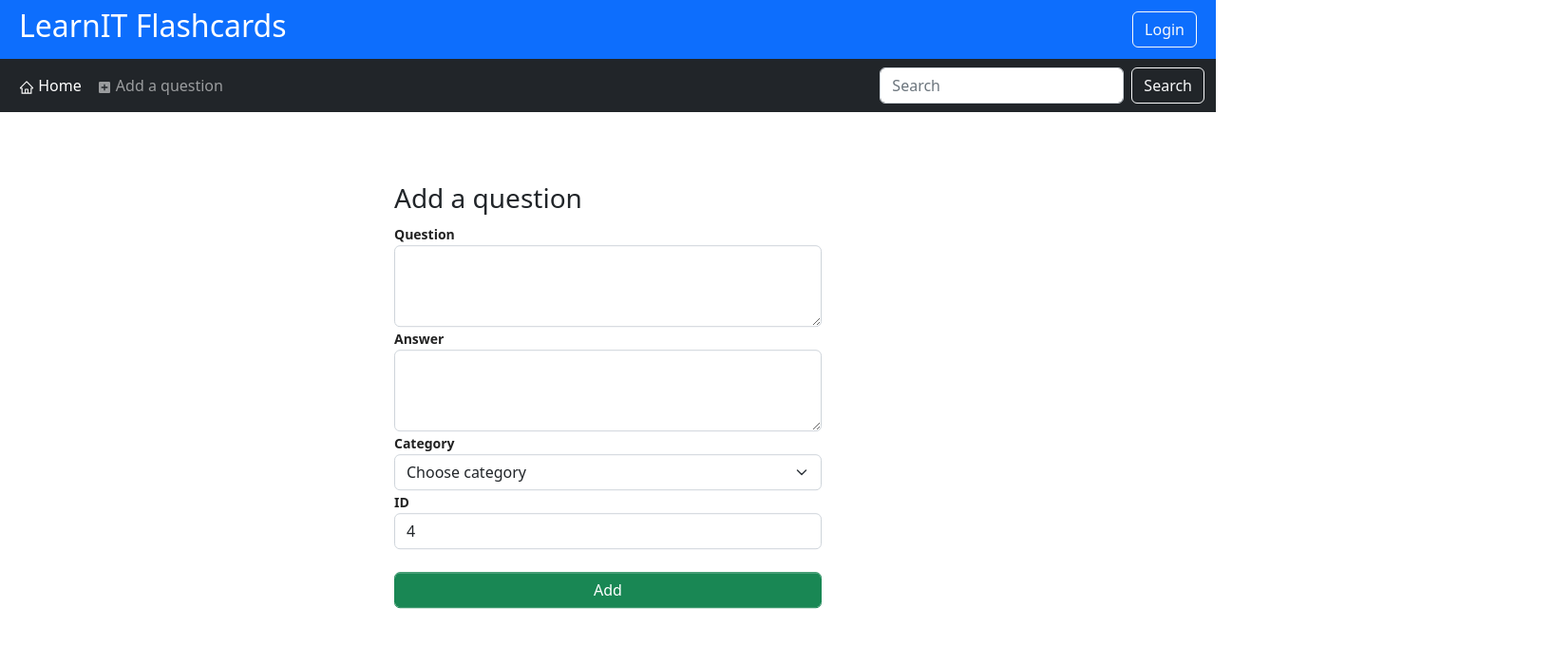
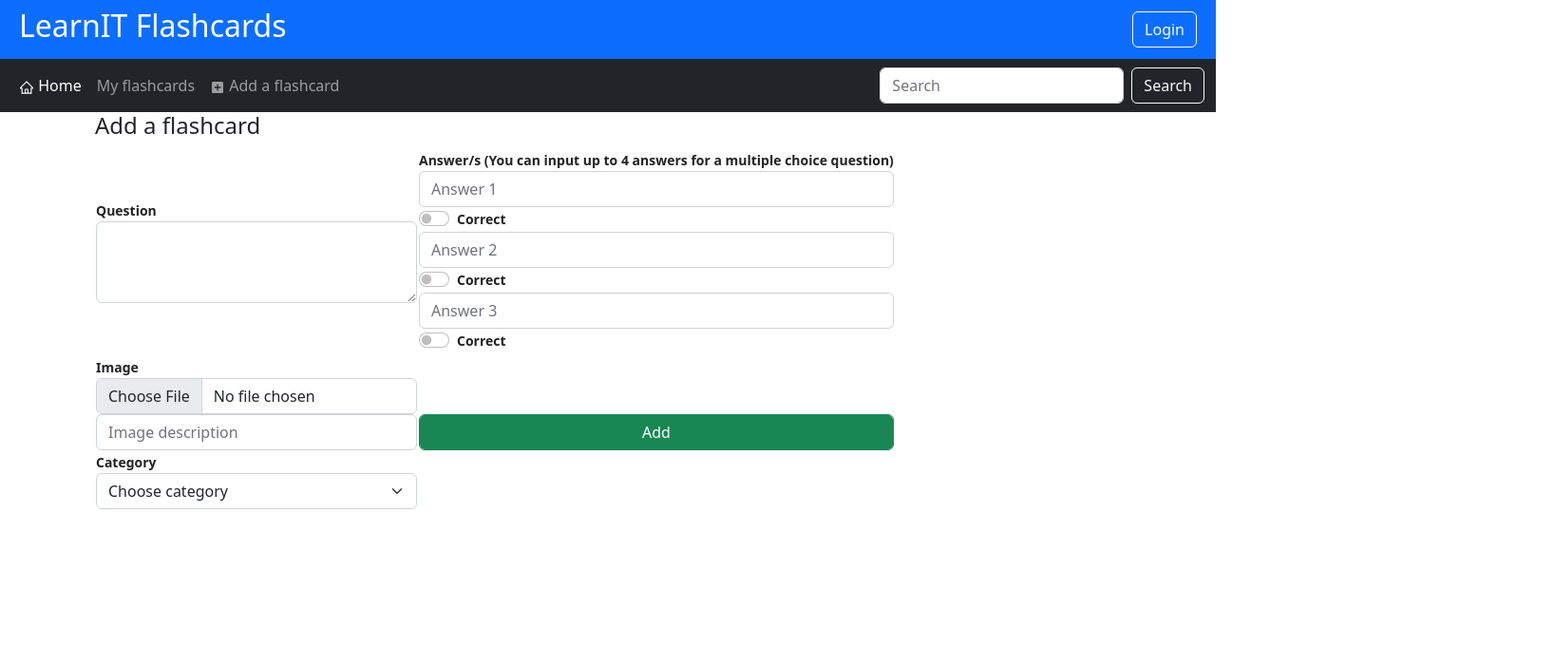
Before and after one commit to majapavlovic/Flashcards-frontend, a React (Create React App) app: page /add-question in a window 1280 px wide. Shown: the top 680 px of the page at 95% size, 1636 px wide, since content can reach past the window. Built offline with nearby package versions, Linux system fonts and the light colour scheme.

Commit message:
Imlemented adding questions

```diff
--- a/src/App.css
+++ b/src/App.css
@@ -16,12 +16,15 @@
 }
 
 .addquestion {
-  position: fixed;
-  left: 50%;
+  /* position: fixed;
+  left: 40%;
   top: 50%;
   transform: translate(-50%, -50%);
-  width: 450px;
-  margin-top: 16px;
+  width: 2000px; */
+  display: block;
+  margin-left: 100px;
+  margin-right: auto;
+  width: 120%;
 }
 
 .all-flashcards {
--- a/src/App.js
+++ b/src/App.js
@@ -3,7 +3,7 @@ import AllFlashcards from "./components/AllFlashcards";
 import Navigation from "./components/Navigation";
 import AddQuestion from "./components/AddQuestion";
 import { BrowserRouter, Routes, Route } from "react-router-dom";
-import { useState } from "react";
+import { useEffect, useState } from "react";
 import Login from "./components/Login";
 import Register from "./components/Register";
 import axios from "axios";
@@ -11,58 +11,49 @@ import axios from "axios";
 axios.defaults.baseURL = "http://127.0.0.1:8000/";
 
 function App() {
-  const [token, setToken] = useState();
+  const [token, setToken] = useState(
+    window.sessionStorage["auth_token"]
+      ? ""
+      : window.sessionStorage["auth_token"]
+  );
   function addToken(authToken) {
     setToken(authToken);
   }
-  const [flashcards, setFlashcards] = useState([
-    {
-      id: 1,
-      question: "What is a cell?",
-      answer:
-        "Cell is the basic membrane-bound unit that contains the fundamental molecules of life and of which all living things are composed.",
-      category: "Biology",
-    },
-    {
-      id: 2,
-      question: "What is the capital city of Serbia?",
-      answer: "Belgrade",
-      category: "Geography",
-    },
-    {
-      id: 3,
-      question: "What started World War 2 and why?",
-      answer:
-        "Hitler's invasion of Poland in September 1939 drove Great Britain and France to declare war on Germany, marking the beginning of World War II",
-      category: "History",
-    },
-  ]);
-
-  const [fcardsNum, setfcardsNum] = useState(3);
-
+  const [currentUser, setCurrentUser] = useState();
+  function setLoggedUser(userData) {
+    setCurrentUser(userData);
+    // console.log(currentUser);
+  }
+  useEffect(() => console.log(currentUser));
   function addQuestion(newFcard) {
-    console.log(newFcard);
-    setfcardsNum(fcardsNum + 1);
-    setFlashcards((flashcards) => [newFcard, ...flashcards]);
+    // console.log(newFcard);
+    // setfcardsNum(fcardsNum + 1);
+    // setFlashcards((flashcards) => [newFcard, ...flashcards]);
   }
 
   return (
     <BrowserRouter>
-      <Navigation token={token} />
       <Routes>
-        <Route path="/login" element={<Login addToken={addToken} />} />
+        <Route
+          path="/login"
+          element={<Login addToken={addToken} setUser={setLoggedUser} />}
+        />
         <Route path="/register" element={<Register />} />
-        <Route path="/">
+        <Route path="/" element={<Navigation token={token} />}>
           <Route
             path="flashcards"
-            element={<AllFlashcards flashcards={flashcards} />}
+            element={
+              <AllFlashcards
+                currentUser={currentUser != null ? currentUser.id : ""}
+              />
+            }
+          />
+          <Route
+            path="/add-question"
+            element={<AddQuestion fcardsNum={1} onAdd={addQuestion} />}
           />
         </Route>
         {/* <Route path="/" element={<Navigation token={token} />} /> */}
-        <Route
-          path="/add-question"
-          element={<AddQuestion fcardsNum={fcardsNum} onAdd={addQuestion} />}
-        />
       </Routes>
     </BrowserRouter>
   );
--- a/src/components/AddQuestion.jsx
+++ b/src/components/AddQuestion.jsx
@@ -1,54 +1,211 @@
-import React from "react";
+import axios from "axios";
+import React, { useEffect } from "react";
 import { useState } from "react";
-import { useNavigate } from "react-router-dom";
+import { Form, useNavigate } from "react-router-dom";
 
 function AddQuestion({ fcardsNum, onAdd }) {
   const navigate = useNavigate();
+  function addObject() {
+    var headers = {
+      Authorization: "Bearer " + window.sessionStorage.getItem("auth_token"),
+      "Content-Type": "multipart/form-data",
+    };
 
-  function addObject() {
-    onAdd(questionData);
-    navigate("/");
+    axios
+      .post("api/flashcards/images", imageData, { headers })
+      .then((res) => {
+        console.log(res.data);
+        console.log(res.data.image.id);
+
+        let newQuestion = questionData;
+        newQuestion["image_id"] = res.data.image.id;
+
+        setQuestionData(newQuestion);
+        axios
+          .post("api/flashcards/add_question", questionData, { headers })
+          .then((res) => {
+            console.log(res);
+          })
+          .catch((e) => {
+            console.log(e);
+          });
+      })
+      .catch((e) => {
+        console.log(e);
+      });
+    // onAdd(questionData);
+    // navigate("/");
   }
   const [questionData, setQuestionData] = useState({
-    id: fcardsNum + 1,
     question: "",
-    answer: "",
-    category: "",
+    category_id: "1",
+
+    answer1: "",
+    is_correct1: false,
+
+    answer2: "",
+    is_correct2: false,
+
+    answer3: "",
+    is_correct3: false,
+
+    user_id: window.sessionStorage.getItem("user_id"),
+    image_id: "",
+  });
+  const [imageData, setImageData] = useState({
+    name: "",
+    description: "",
+    file: null,
   });
 
-  function handleInput(e) {
+  function handleQAInput(e) {
     let newQuestion = questionData;
     newQuestion[e.target.name] = e.target.value;
-    console.log();
 
     setQuestionData(newQuestion);
+    console.log(newQuestion);
   }
+  function handleCheckbox(e) {
+    let newQuestion = questionData;
+    newQuestion[e.target.name] = !questionData[e.target.name];
+
+    setQuestionData(newQuestion);
+    console.log(newQuestion);
+  }
+  function handleImageInput(e) {
+    let newImage = imageData;
+    newImage[e.target.name] = e.target.value;
+
+    setImageData(newImage);
+    console.log(newImage);
+  }
+  function handleFile(e) {
+    let newImage = imageData;
+    newImage["name"] = e.target.files[0].name;
+
+    newImage[e.target.name] = e.target.files[0];
+
+    setImageData(newImage);
+    console.log(newImage);
+  }
+  useEffect(() => console.log(questionData));
 
   return (
     <div className="addquestion">
-      <h3 className="form-title">Add a question</h3>
+      <h4 className="form-title">Add a flashcard</h4>
+      <table>
+        <tbody>
+          <tr>
+            <td>
               <label>Question</label>
               <textarea
                 className="form-control"
                 name="question"
                 id="question"
                 rows="3"
-        onInput={handleInput}
+                onInput={handleQAInput}
               ></textarea>
-      <label>Answer</label>
-      <textarea
+            </td>
+            <td>
+              <label>
+                Answer/s (You can input up to 4 answers for a multiple choice
+                question)
+              </label>
+              <input
+                type="text"
                 className="form-control"
-        name="answer"
-        id="answer"
-        rows="3"
-        onInput={handleInput}
-      ></textarea>
+                name="answer1"
+                id="answer1"
+                onInput={handleQAInput}
+                placeholder="Answer 1"
+              />
+              <div className="form-check form-switch">
+                <input
+                  className="form-check-input"
+                  type="checkbox"
+                  id="flexSwitchCheckChecked"
+                  name="is_correct1"
+                  onChange={handleCheckbox}
+                />
+                <label
+                  className="form-check-label"
+                  htmlFor="flexSwitchCheckChecked"
+                >
+                  Correct
+                </label>
+              </div>
+              <input
+                type="text"
+                className="form-control"
+                name="answer2"
+                id="answer2"
+                onInput={handleQAInput}
+                placeholder="Answer 2"
+              />
+
+              <div className="form-check form-switch">
+                <input
+                  className="form-check-input"
+                  type="checkbox"
+                  id="flexSwitchCheckChecked"
+                  name="is_correct2"
+                  onChange={handleCheckbox}
+                />
+                <label
+                  className="form-check-label"
+                  htmlFor="flexSwitchCheckChecked"
+                >
+                  Correct
+                </label>
+              </div>
+              <input
+                type="text"
+                className="form-control"
+                name="answer3"
+                id="answer3"
+                onInput={handleQAInput}
+                placeholder="Answer 3"
+              />
+              <div className="form-check form-switch">
+                <input
+                  className="form-check-input"
+                  type="checkbox"
+                  id="flexSwitchCheckChecked"
+                  name="is_correct3"
+                  onChange={handleCheckbox}
+                />
+                <label
+                  className="form-check-label"
+                  htmlFor="flexSwitchCheckChecked"
+                >
+                  Correct
+                </label>
+              </div>
+            </td>
+          </tr>
+          <tr>
+            <td>
+              <label>Image</label>
+              <input
+                type="file"
+                className="form-control"
+                name="file"
+                id="file"
+                onInput={handleFile}
+              />
+              <input
+                type="text"
+                name="description"
+                className="form-control"
+                placeholder="Image description"
+                onInput={handleImageInput}
+              ></input>
               <label>Category</label>
               <select
                 className="form-select"
                 name="category"
                 id="category"
-        onInput={handleInput}
+                onChange={handleQAInput}
               >
                 <option value="Choose">Choose category</option>
                 <option value="Biology">Biology</option>
@@ -56,22 +213,18 @@ function AddQuestion({ fcardsNum, onAdd }) {
                 <option value="History">History</option>
                 <option value="Music">Music</option>
               </select>
-      <label>ID</label>
-      <input
-        type="text"
-        className="form-control"
-        name="id"
-        id="id"
-        rows="3"
-        defaultValue={fcardsNum + 1}
-      />
-      <br />
+            </td>
+            <td>
               <button
                 className="form-control btn btn-success"
                 onClick={() => addObject()}
               >
                 Add
               </button>
+            </td>
+          </tr>
+        </tbody>
+      </table>
     </div>
   );
 }
--- a/src/components/Login.jsx
+++ b/src/components/Login.jsx
@@ -4,7 +4,7 @@ import axios from "axios";
 import { Link } from "react-router-dom";
 import { useNavigate } from "react-router-dom";
 
-function Login({ addToken }) {
+function Login({ addToken, setUser }) {
   const navigate = useNavigate();
   const [userData, setUserData] = useState({
     email: "",
@@ -21,10 +21,11 @@ function Login({ addToken }) {
     axios
       .post("api/flashcards/login", userData)
       .then((res) => {
-        console.log(res.data);
         if (res.data.success === true) {
           window.sessionStorage["auth_token"] = res.data.access_token;
+          window.sessionStorage["user_id"] = res.data.user.id;
           addToken(res.data.access_token);
+          setUser(res.data.user);
           navigate("/");
         }
       })
--- a/src/components/Navigation.jsx
+++ b/src/components/Navigation.jsx
@@ -1,10 +1,12 @@
 import React from "react";
-import { Link } from "react-router-dom";
+import { Link, Outlet, useNavigate } from "react-router-dom";
 import { MdAddBox } from "react-icons/md";
 import { AiOutlineHome } from "react-icons/ai";
 import axios from "axios";
 
 function Navigation({ token }) {
+  const navigate = useNavigate();
+
   function handleLogout(e) {
     e.preventDefault();
     console.log(window.sessionStorage.getItem("auth_token"));
@@ -19,6 +21,7 @@ function Navigation({ token }) {
       .then((res) => {
         console.log(JSON.stringify(res.data));
         window.sessionStorage.setItem("auth_token", null);
+        navigate("/login");
       })
       .catch((e) => {
         console.log(JSON.stringify(e));
@@ -65,9 +68,14 @@ function Navigation({ token }) {
                 </Link>
               </li>
               <li className="nav-item">
+                <Link to="/flashcards" className="nav-link">
+                  My flashcards
+                </Link>
+              </li>
+              <li className="nav-item">
                 <Link to="/add-question" className="nav-link">
                   <MdAddBox />
-                  &nbsp;Add a question
+                  &nbsp;Add a flashcard
                 </Link>
               </li>
             </ul>
@@ -85,6 +93,7 @@ function Navigation({ token }) {
           </div>
         </div>
       </nav>
+      <Outlet />
     </>
   );
 }
--- a/src/components/Register.jsx
+++ b/src/components/Register.jsx
@@ -22,7 +22,7 @@ export default function Register() {
       .post("api/flashcards/register", userData)
       .then((res) => {
         if (res.data.success === true) {
-          navigate("/login");
+          navigate("login");
         }
       })
       .catch((e) => {
```
Also changed, not shown: src/components/AllFlashcards.jsx (+42 -10 lines), src/components/Flashcard.jsx (+15 -9 lines). Lines whose indentation alone changed are shown as unchanged.
